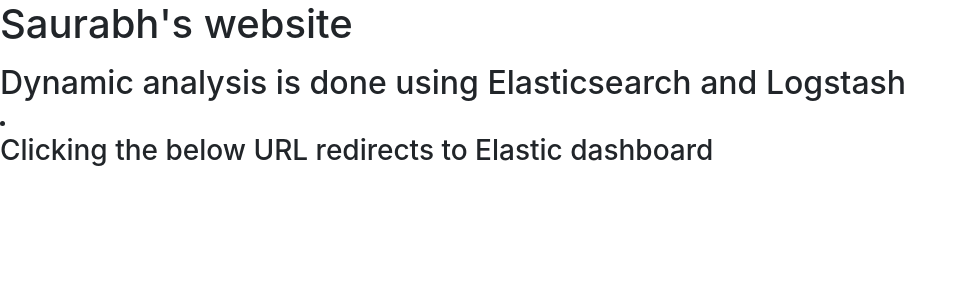
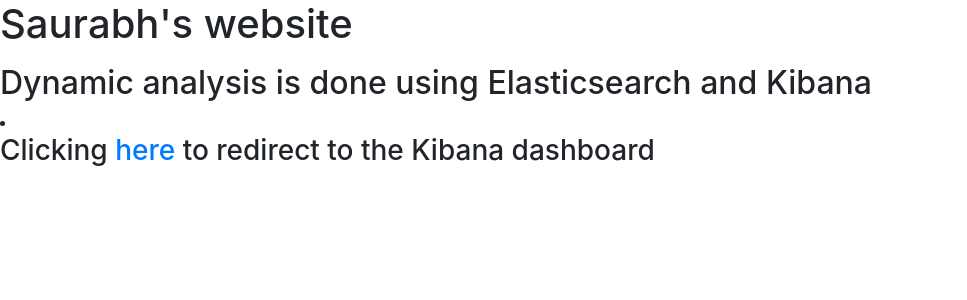
Before and after one commit to saurabh-sm/twitter-sentiment-analysis, a Flask app: page /dynamic-analysis in a window 1280 px wide. Shown: the part 56-356 px from the top of the page, without its empty margins (0-967 px from the left). Run offline with Flask 2, Linux system fonts and the light colour scheme; some libraries are stand-ins or nearby versions.

Commit message:
updated dashboard link

```diff
--- a/app/templates/dynamic-analysis.html
+++ b/app/templates/dynamic-analysis.html
@@ -6,9 +6,9 @@
 
 {% block content %}
     <p>
-        <h2>Dynamic analysis is done using Elasticsearch and Logstash</h2>
+        <h2>Dynamic analysis is done using Elasticsearch and Kibana</h2>
         <li>
-            <h3>Clicking the below URL redirects to Elastic dashboard</h3>
+            <h3>Clicking <a href="http://localhost:5601/app/dashboards/" target="_blank">here</a> to redirect to the Kibana dashboard</h3>
         </li>
     </p>
 {% endblock %}
```
